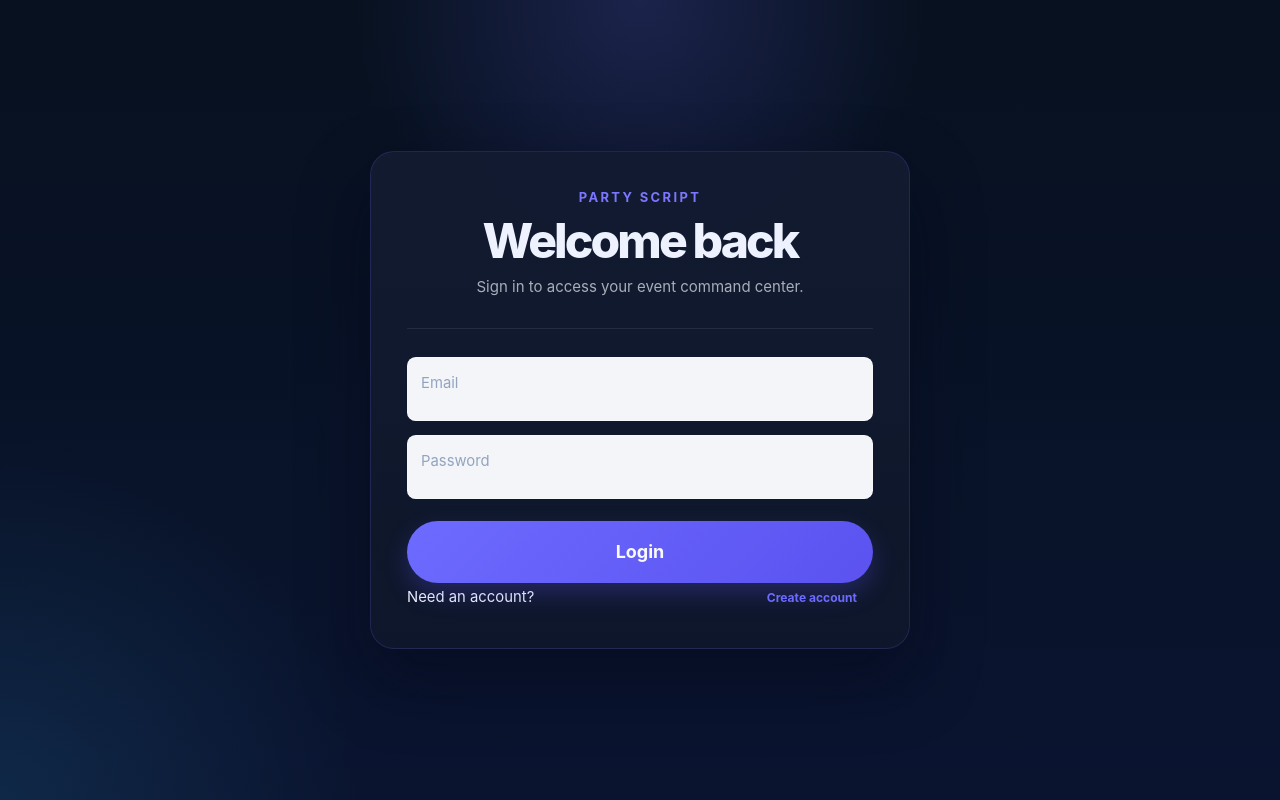
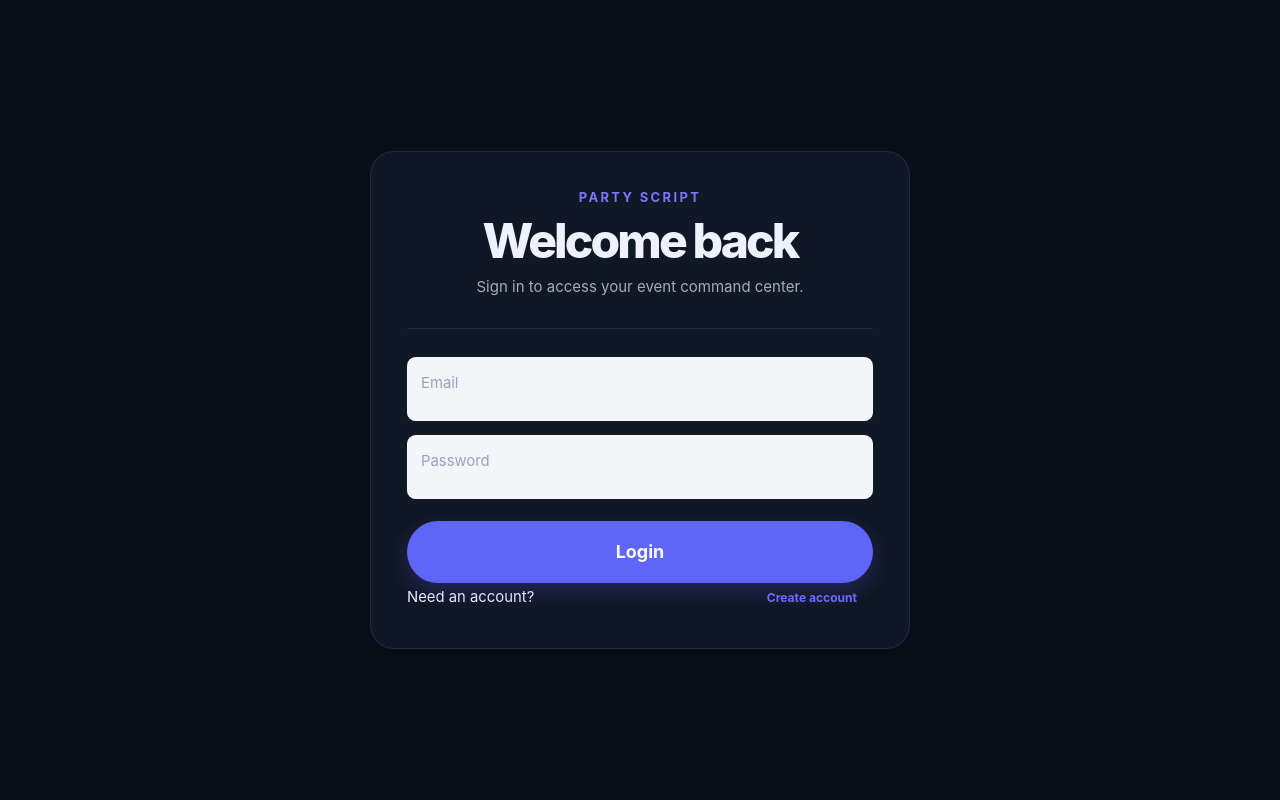
Before and after one commit to sushantahwr2001-droid/party-script, a React (Vite) app: page /login in a window 1280 px wide. Built offline with nearby package versions, Linux system fonts and the light colour scheme; no server answers.

Commit message:
Remove glass effect from core theme

```diff
--- a/src/layout/EventWorkspaceLayout.jsx
+++ b/src/layout/EventWorkspaceLayout.jsx
@@ -248,12 +248,10 @@ const headerShell = {
   mb: 1,
   borderRadius: 3.2,
   border: "1px solid rgba(95,113,165,0.22)",
-  background:
-    "linear-gradient(180deg, rgba(18, 29, 52, 0.98), rgba(11, 18, 33, 0.94))",
-  backdropFilter: "blur(18px)",
+  background: "#101826",
   px: 1.5,
   py: 1.2,
-  boxShadow: "0 20px 40px rgba(2, 6, 23, 0.22)",
+  boxShadow: "0 12px 28px rgba(2, 6, 23, 0.18)",
 };
 
 const statsGrid = {
@@ -269,9 +267,9 @@ const statsGrid = {
 const statCard = {
   p: 1,
   borderRadius: 2,
-  background: "rgba(9, 16, 31, 0.82)",
+  background: "#0c1421",
   border: "1px solid rgba(95,113,165,0.12)",
-  boxShadow: "inset 0 1px 0 rgba(255,255,255,0.03)",
+  boxShadow: "none",
 };
 
 const titleText = {
@@ -308,12 +306,12 @@ const statCaption = {
 };
 
 const statusChip = (status) => ({
-  background:
+  backgroundColor:
     status === "Live"
-      ? "rgba(34,197,94,0.18)"
+      ? "#133222"
       : status === "Planning"
-      ? "rgba(251,191,36,0.18)"
-      : "rgba(96,165,250,0.18)",
+      ? "#33280f"
+      : "#16263f",
   color:
     status === "Live"
       ? "#bbf7d0"
--- a/src/layout/MainLayout.jsx
+++ b/src/layout/MainLayout.jsx
@@ -67,7 +67,7 @@ export default function MainLayout() {
           display: { xs: "none", md: "block" },
           "& .MuiDrawer-paper": {
             width: 264,
-            background: "linear-gradient(180deg, #0b0b0f 0%, #0d0d12 100%)",
+            background: "#0b0f16",
             borderRight: "1px solid rgba(255,255,255,0.06)",
             px: 1.5,
             py: 1.6,
@@ -93,7 +93,7 @@ export default function MainLayout() {
               borderRadius: 999,
               display: "grid",
               placeItems: "center",
-              background: "rgba(103, 92, 255, 0.14)",
+              background: "#171f31",
               color: "#8a7fff",
             }}
           >
@@ -112,7 +112,7 @@ export default function MainLayout() {
             height: 42,
             px: 1.2,
             borderRadius: 2.5,
-            background: "rgba(255,255,255,0.04)",
+            background: "#121722",
             border: "1px solid rgba(255,255,255,0.04)",
             mb: 1.8,
           }}
@@ -159,12 +159,12 @@ export default function MainLayout() {
                         minHeight: 42,
                         px: 1.15,
                         borderRadius: 2.5,
-                        background: active ? "rgba(255,255,255,0.1)" : "transparent",
+                        background: active ? "#1a2232" : "transparent",
                         border: active
                           ? "1px solid rgba(142, 127, 255, 0.22)"
                           : "1px solid transparent",
                         "&:hover": {
-                          background: active ? "rgba(255,255,255,0.12)" : "rgba(255,255,255,0.05)",
+                          background: active ? "#1d2638" : "#121722",
                         },
                       }}
                     >
@@ -209,7 +209,7 @@ export default function MainLayout() {
                   px: 1,
                   borderRadius: 2.5,
                   "&:hover": {
-                    background: "rgba(255,255,255,0.05)",
+                    background: "#121722",
                   },
                 }}
               >
@@ -229,7 +229,7 @@ export default function MainLayout() {
             sx={{
               p: 1.1,
               borderRadius: 3,
-              background: "rgba(255,255,255,0.03)",
+              background: "#0f1520",
               border: "1px solid rgba(255,255,255,0.05)",
             }}
           >
@@ -240,7 +240,7 @@ export default function MainLayout() {
                   height: 36,
                   fontSize: 12,
                   fontWeight: 800,
-                  background: "linear-gradient(135deg, #625dff, #8b7cff)",
+                  background: "#5f65f6",
                 }}
               >
                 {(user?.name || "PS")
@@ -275,8 +275,7 @@ export default function MainLayout() {
           overflow: "hidden",
           px: 1.5,
           py: 1.5,
-          background:
-            "radial-gradient(circle at top center, rgba(47,95,143,0.16), transparent 26%), radial-gradient(circle at top left, rgba(101,90,255,0.12), transparent 18%), linear-gradient(180deg, #08101d 0%, #091120 100%)",
+          background: "#0a0f18",
         }}
       >
         <motion.div
--- a/src/pages/EventDetails.jsx
+++ b/src/pages/EventDetails.jsx
@@ -557,8 +557,7 @@ export default function EventDetails() {
           sx: {
             width: 360,
             p: 2,
-            background:
-              "linear-gradient(180deg, rgba(17, 28, 49, 0.98), rgba(12, 20, 36, 0.96))",
+            background: "#101826",
           },
         }}
       >
@@ -1393,10 +1392,9 @@ const contentGrid = {
 const panelCard = {
   p: 1.2,
   borderRadius: 3,
-  background:
-    "linear-gradient(180deg, rgba(17, 28, 49, 0.9), rgba(12, 20, 36, 0.8))",
+  background: "#101826",
   border: "1px solid rgba(95,113,165,0.16)",
-  boxShadow: "inset 0 1px 0 rgba(255,255,255,0.03)",
+  boxShadow: "0 10px 24px rgba(2, 6, 23, 0.14)",
   overflow: "hidden",
   minHeight: 0,
 };
@@ -1414,7 +1412,7 @@ const compactStatsGrid = {
 const miniCard = {
   p: 1,
   borderRadius: 2,
-  background: "rgba(9, 16, 31, 0.82)",
+  background: "#0c1421",
   border: "1px solid rgba(95,113,165,0.12)",
 };
 
@@ -1425,12 +1423,12 @@ const listRow = {
   gap: 1,
   p: 0.85,
   borderRadius: 2,
-  background: "rgba(8, 15, 30, 0.66)",
+  background: "#0c1421",
   border: "1px solid rgba(148,163,184,0.08)",
   cursor: "pointer",
   transition: "background 0.18s ease, border-color 0.18s ease",
   "&:hover": {
-    background: "rgba(12, 20, 36, 0.9)",
+    background: "#111b2a",
     borderColor: "rgba(129,140,248,0.18)",
   },
 };
@@ -1541,8 +1539,7 @@ const taskStageCard = {
   display: "flex",
   flexDirection: "column",
   minHeight: 0,
-  background:
-    "linear-gradient(180deg, rgba(18, 29, 52, 0.96), rgba(11, 18, 33, 0.92))",
+  background: "#101826",
 };
 
 const taskStageProgress = {
@@ -1558,11 +1555,11 @@ const taskRowCard = {
   gap: 1,
   p: 0.8,
   borderRadius: 2,
-  background: "rgba(10, 18, 34, 0.8)",
+  background: "#0c1421",
   border: "1px solid rgba(95,113,165,0.12)",
   transition: "all 0.18s ease",
   "&:hover": {
-    background: "rgba(12, 20, 38, 0.96)",
+    background: "#111b2a",
     borderColor: "rgba(109,123,255,0.22)",
     transform: "translateY(-1px)",
   },
--- a/src/pages/Login.jsx
+++ b/src/pages/Login.jsx
@@ -80,8 +80,7 @@ export default function Login() {
         placeItems: "center",
         px: 2,
         py: 3,
-        background:
-          "radial-gradient(circle at top, rgba(109, 107, 255, 0.2), transparent 28%), radial-gradient(circle at bottom left, rgba(56, 189, 248, 0.12), transparent 24%), linear-gradient(180deg, #07111f 0%, #0a1430 100%)",
+        background: "#0a0f18",
       }}
     >
       <Card
@@ -90,10 +89,9 @@ export default function Login() {
           maxWidth: 540,
           p: { xs: 3, md: 4.5 },
           borderRadius: 6,
-          background:
-            "linear-gradient(180deg, rgba(18, 27, 49, 0.98), rgba(14, 23, 42, 0.98))",
+          background: "#101826",
           border: "1px solid rgba(109, 107, 255, 0.18)",
-          boxShadow: "0 30px 70px rgba(2, 6, 23, 0.45)",
+          boxShadow: "0 18px 40px rgba(2, 6, 23, 0.32)",
         }}
       >
         <Stack spacing={1.25} sx={{ textAlign: "center", alignItems: "center" }}>
--- a/src/theme.js
+++ b/src/theme.js
@@ -5,8 +5,8 @@ const theme = createTheme({
     mode: "dark",
 
     background: {
-      default: "#08101d",
-      paper: "rgba(10, 18, 32, 0.78)",
+      default: "#0a0f18",
+      paper: "#101826",
     },
 
     primary: {
@@ -39,12 +39,10 @@ const theme = createTheme({
     MuiCard: {
       styleOverrides: {
         root: {
-          backdropFilter: "blur(14px)",
-          background:
-            "linear-gradient(180deg, rgba(15, 25, 46, 0.96), rgba(9, 16, 31, 0.92))",
-          border: "1px solid rgba(94, 114, 165, 0.2)",
+          background: "#101826",
+          border: "1px solid rgba(94, 114, 165, 0.16)",
           borderRadius: 18,
-          boxShadow: "0 22px 44px rgba(2, 6, 23, 0.22)",
+          boxShadow: "0 10px 28px rgba(2, 6, 23, 0.22)",
           transition: "0.22s ease",
         },
       },
@@ -60,21 +58,21 @@ const theme = createTheme({
           transition: "all 0.22s ease",
         },
         contained: {
-          background: "linear-gradient(135deg, #6d6bff, #5b52f0)",
+          background: "#5f65f6",
           color: "#f8fafc",
-          boxShadow: "0 10px 24px rgba(91, 82, 240, 0.28)",
+          boxShadow: "0 8px 20px rgba(91, 82, 240, 0.24)",
           "&:hover": {
-            background: "linear-gradient(135deg, #8186ff, #655cf5)",
-            boxShadow: "0 14px 30px rgba(91, 82, 240, 0.32)",
+            background: "#7077ff",
+            boxShadow: "0 10px 24px rgba(91, 82, 240, 0.28)",
           },
         },
         outlined: {
           color: "#edf2ff",
           borderColor: "rgba(109,123,169,0.28)",
-          background: "rgba(14, 24, 43, 0.78)",
+          background: "#111a29",
           "&:hover": {
             borderColor: "rgba(129,140,248,0.56)",
-            background: "rgba(99, 102, 241, 0.16)",
+            background: "#172236",
           },
         },
       },
@@ -86,7 +84,7 @@ const theme = createTheme({
           borderRadius: 999,
           height: 28,
           fontWeight: 600,
-          background: "rgba(148,163,184,0.12)",
+          background: "#151f2f",
           border: "1px solid rgba(148,163,184,0.08)",
         },
       },
@@ -95,7 +93,7 @@ const theme = createTheme({
     MuiTabs: {
       styleOverrides: {
         indicator: {
-          background: "linear-gradient(90deg, #6d6bff, #38bdf8)",
+          background: "#6d6bff",
         },
       },
     },
```
